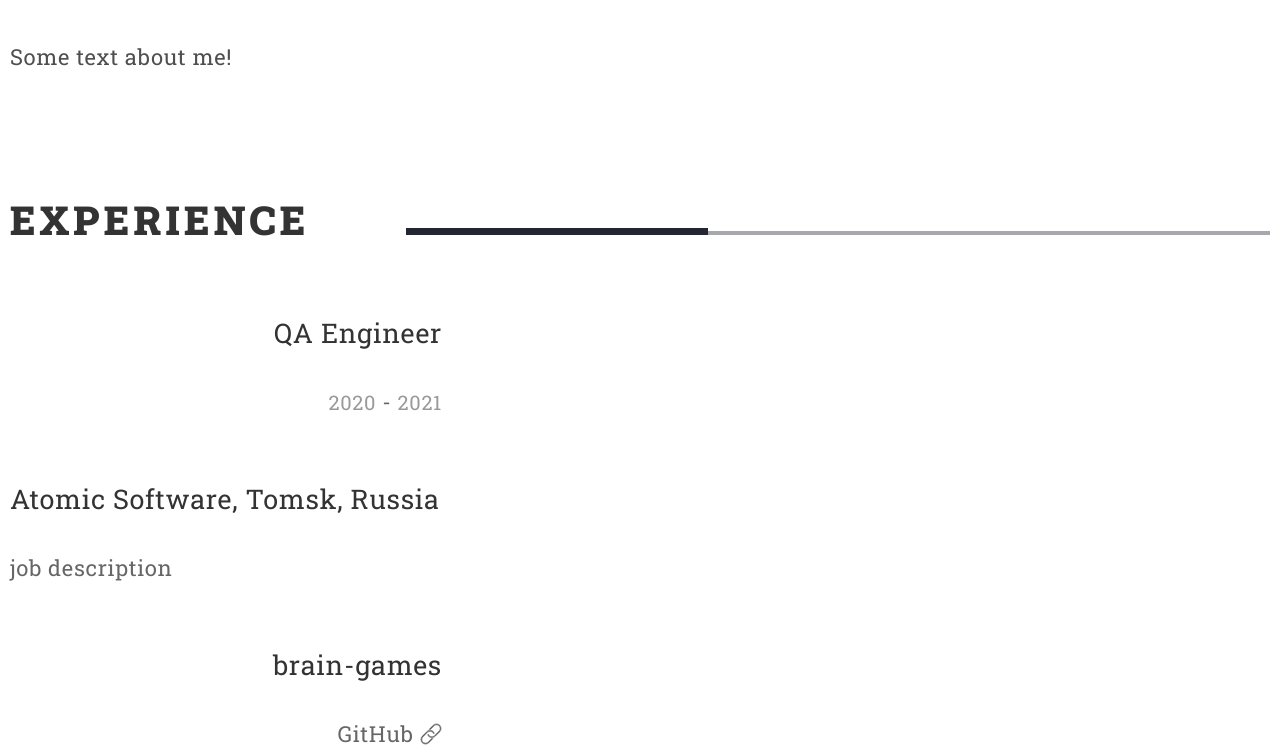
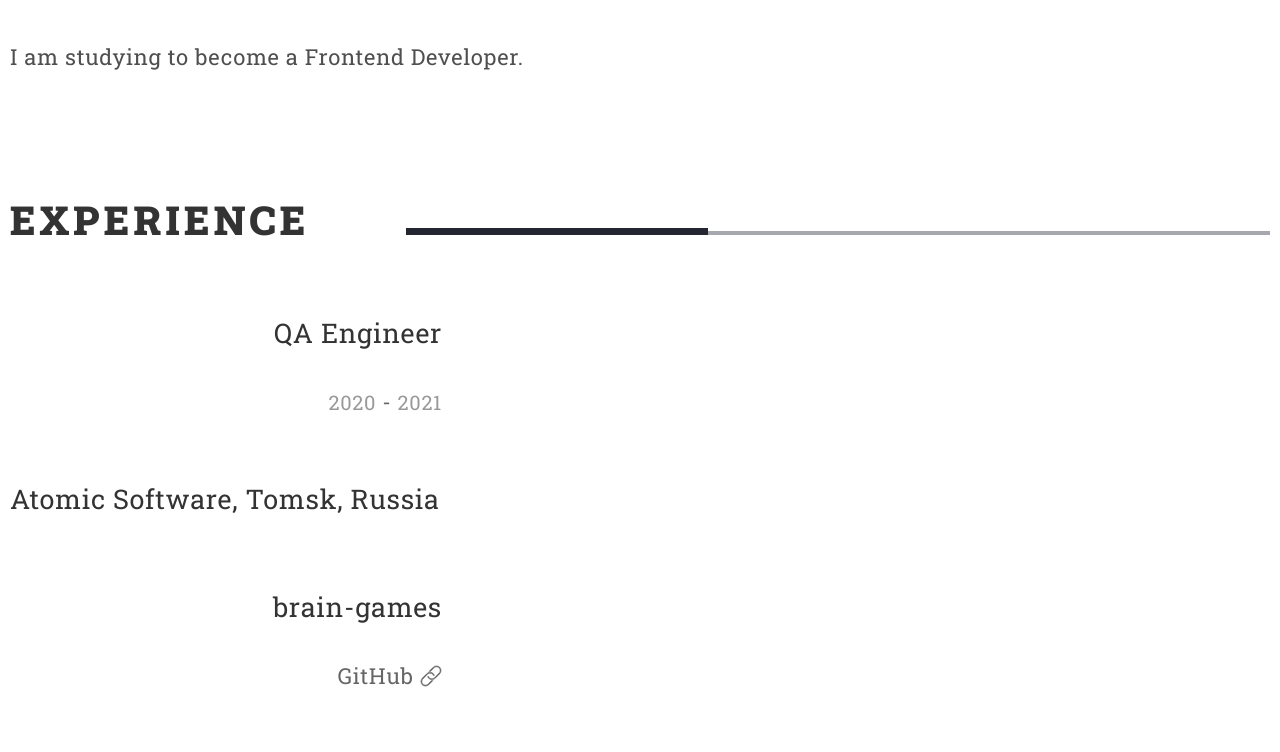
Before and after one commit to bbngpw/cv, a website: page index.html in a window 1280 px wide. Shown: the part 827-1579 px from the top of the page. Drawn offline with Linux system fonts and the light colour scheme.

Commit message:
fix: edit text about me and job description

```diff
--- a/index.html
+++ b/index.html
@@ -23,7 +23,7 @@
           <span><b>Nika</b> Perfilova</span>
           <span class="job-title">Frontend Developer</span>
         </h1>
-        <p>Some text about me!</p>
+        <p>I am studying to become a Frontend Developer.</p>
       </div>
       <ul class="contacts column_narrow">
         <li>
@@ -60,7 +60,7 @@
             <div class="column_wide">
               <h4>Atomic Software, Tomsk, Russia</h4>
               <!-- TODO: add qa job description -->
-              <p>job description</p>
+              <p></p>
             </div>
           </li>
           <li class="flex-container">
```
